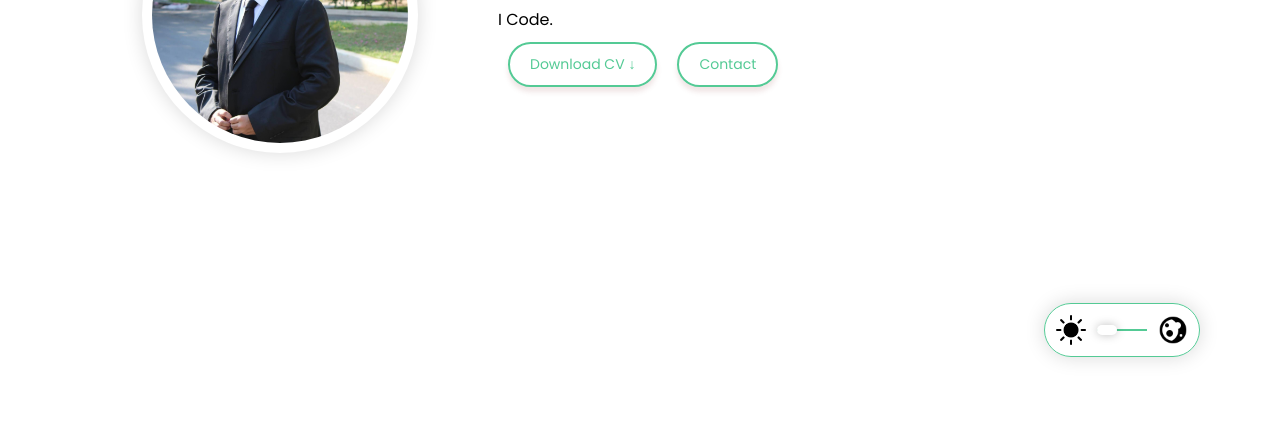
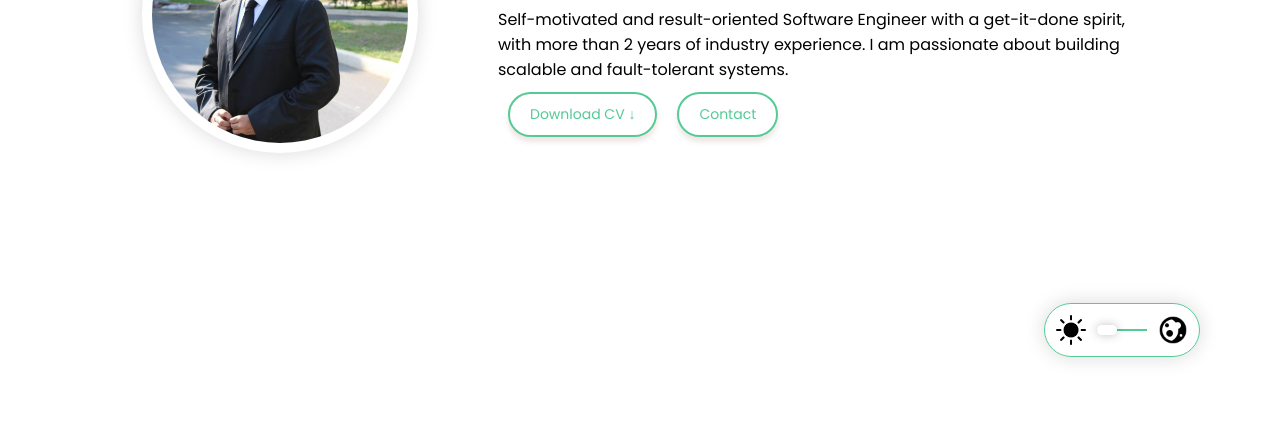
Before and after one commit to shubhamtaneja25/portfolio, a plain HTML site: page index.html in a window 1280 px wide. Shown: the part 363-800 px from the top of the page. Drawn offline with Linux system fonts and the light colour scheme.

Commit message:
Update index.html

```diff
--- a/index.html
+++ b/index.html
@@ -59,7 +59,8 @@
         <div class="textWrapperHead">
             <p class="headName">Shubham Taneja</p>
             <p class="headSub">Software Engineer</p>
-            <p class="headPara">I Code.</p>
+            <p class="headPara">Self-motivated and result-oriented Software Engineer with a get-it-done spirit, with more than 2 years of industry experience. I am passionate about building scalable and fault-tolerant systems.
+</p>
             <div class="headButtons">
                 <a href="./assets/files/resume_Shubham_Taneja.pdf" download="Shubham Taneja - Portfolio" class="downloadBtnHead">Download CV &darr;</a>
                 <a href="mailto:shubham.taneja@stonybrook.edu" class="downloadBtnHead">Contact</a>
```
